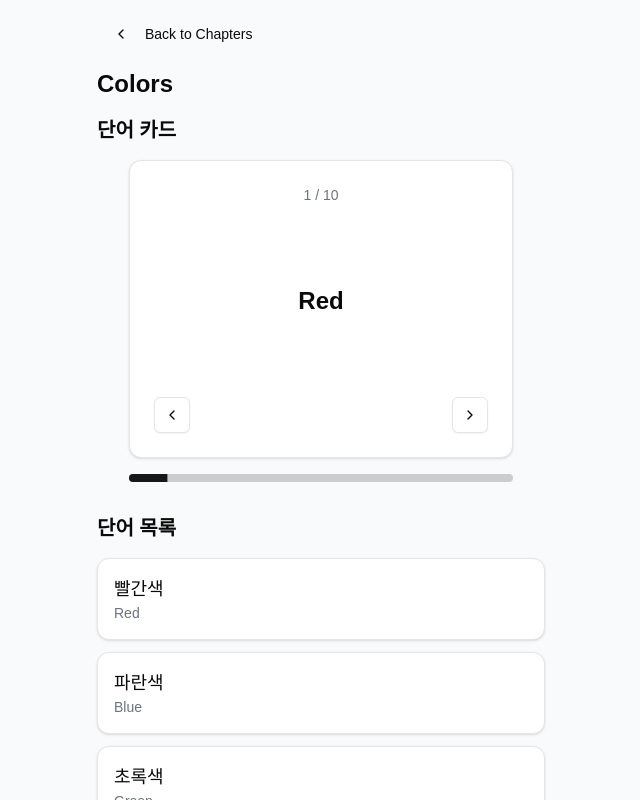
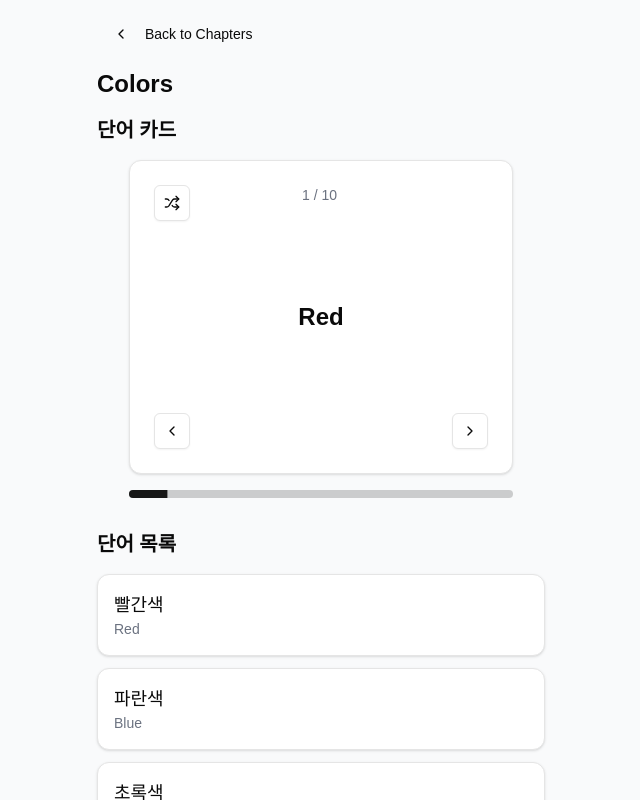
Before and after one commit to usernamebuzz/gongbu, a Next.js app: page /chapter/Colors in a window 1280 px wide. Shown: the top 800 px of the page, without its empty margins (319-959 px from the left). Built offline with nearby package versions, Linux system fonts and the light colour scheme.

Commit message:
✨ Feature: Show words randomly in slide

```diff
--- a/app/chapter/[name]/word-slide.tsx
+++ b/app/chapter/[name]/word-slide.tsx
@@ -1,7 +1,7 @@
 'use client'
 
-import { useState } from 'react'
-import { ChevronLeft, ChevronRight } from 'lucide-react'
+import { useState, useEffect } from 'react'
+import { ChevronLeft, ChevronRight, Shuffle } from 'lucide-react'
 import { Button } from '@/components/ui/button'
 import { Card, CardContent } from '@/components/ui/card'
 import { Progress } from '@/components/ui/progress'
@@ -11,9 +11,19 @@ interface WordSlideProps {
   words: Word[]
 }
 
-export function WordSlide({ words }: WordSlideProps) {
+export function WordSlide({ words: initialWords }: WordSlideProps) {
   const [currentIndex, setCurrentIndex] = useState(0)
   const [showMeaning, setShowMeaning] = useState(true)
+  const [words, setWords] = useState(initialWords)
+
+  const shuffleWords = (array: Word[]) => {
+    const shuffled = [...array]
+    for (let i = shuffled.length - 1; i > 0; i--) {
+      const j = Math.floor(Math.random() * (i + 1))
+      ;[shuffled[i], shuffled[j]] = [shuffled[j], shuffled[i]]
+    }
+    return shuffled
+  }
 
   const handleNext = () => {
     setCurrentIndex((prevIndex) => (prevIndex + 1) % words.length)
@@ -31,13 +41,22 @@ export function WordSlide({ words }: WordSlideProps) {
     setShowMeaning(!showMeaning)
   }
 
+  const handleShuffle = () => {
+    setWords(shuffleWords(words))
+    setCurrentIndex(0)
+    setShowMeaning(true)
+  }
+
   const progress = ((currentIndex + 1) / words.length) * 100
 
   return (
     <div className='w-full max-w-sm mx-auto'>
       <Card>
         <CardContent className='p-6'>
-          <div className='text-center mb-4'>
+          <div className='text-center mb-4 flex flex-row space-x-28 '>
+          <Button onClick={handleShuffle} variant='outline' size='icon'>
+              <Shuffle className='h-4 w-4' />
+            </Button>
             <p className='text-sm text-gray-500'>
               {currentIndex + 1} / {words.length}
             </p>
```
